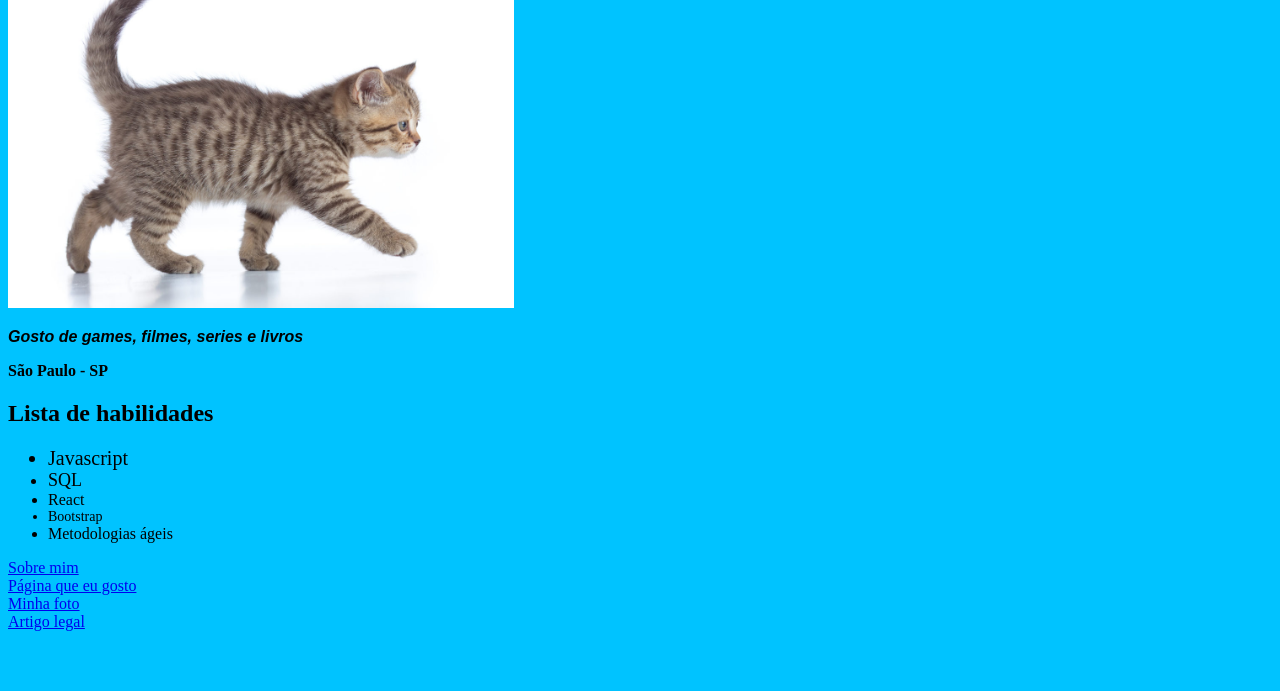
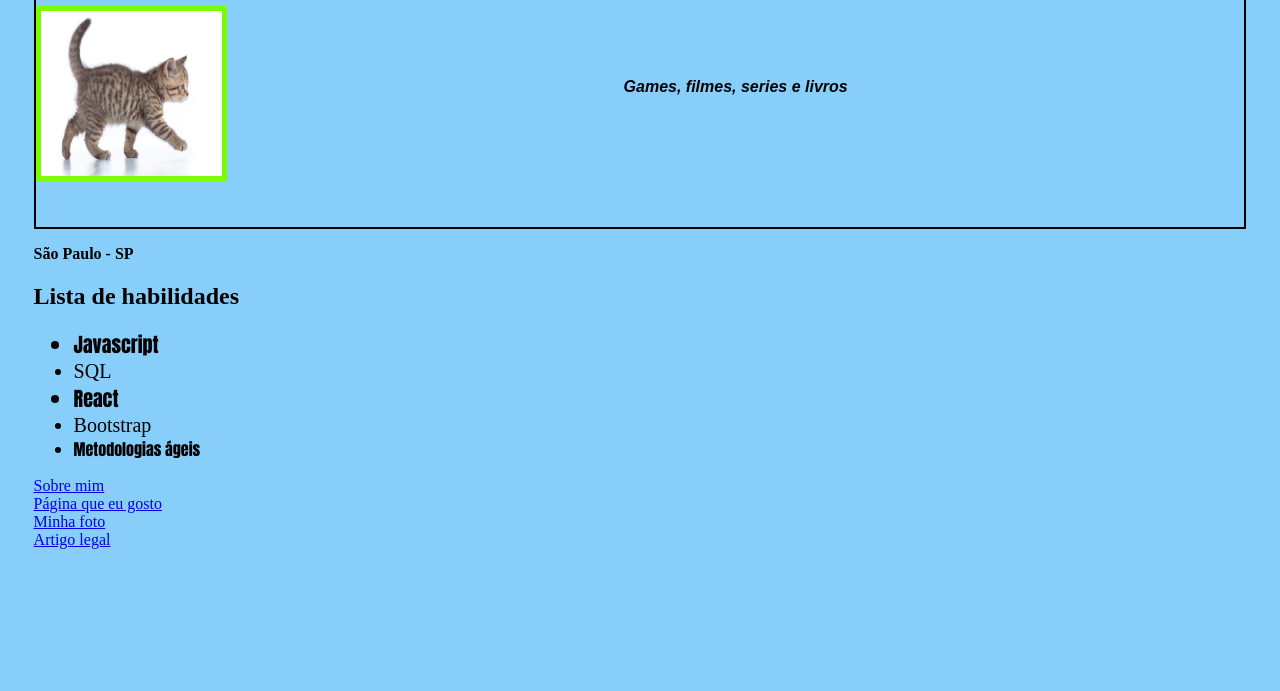
Before and after one commit to andhuangg/andhuangg.github.io, a plain HTML site: page index.html in a window 1280 px wide. Shown: the part 109-800 px from the top of the page. Drawn offline with Linux system fonts and the light colour scheme.

Commit message:
exercicio feito

```diff
--- a/index.html
+++ b/index.html
@@ -4,19 +4,22 @@
         <meta charset="UTF-8" />
         <meta http-equiv="X-UA-Compatible" content="IE=edge" />
         <meta name="viewport" content="width=device-width, initial-scale=1.0" />
-        <link rel="stylesheet" href="style.css">
+        <link rel="stylesheet" href="style.css" />
         <title>Portfólio Web</title>
 
-        <style>
-
-        </style>
+        <style></style>
     </head>
     <body>
-        <h1 class="meuNome">Anderson Huang</h1>
-        <img src="catcat.jpg" id="minhafoto" width="40%" height="40%" />
-        <p class="descricao" id="sobremim">
-            <strong><em>Gosto de games, filmes, series e livros</em></strong>
-        </p>
+        <main>
+            <h1 class="meuNome">Anderson Huang</h1>
+
+            <img-principal>
+                <img src="catcat.jpg" id="minhafoto" width="40%" height="40%" />
+                <p class="descricao" id="sobremim"> <br> <br> <br> <br>
+                    <strong><em>Games, filmes, series e livros</em></strong>
+                </p>
+            </img-principal>
+        </main>
         <p class="resido">
             <strong>São Paulo - SP</strong>
         </p>
--- a/style.css
+++ b/style.css
@@ -1,10 +1,12 @@
 body {
-    background-color: rgb(0, 195, 255);
+    background-color: lightskyblue;
+    padding: 2%;
 }
 
 .meuNome,
 .descricao {
     font-family: Arial, Helvetica, sans-serif;
+    text-align: center;
 }
 
 .javascript {
@@ -12,15 +14,31 @@ body {
 }
 
 .sql {
-    font-size: 18px;
+    font-size: 20px;
 }
 
 .react {
-    font-size: 16px;
+    font-size: 20px;
 }
 
 .bootstrap {
-    font-size: 14px;
+    font-size: 20px;
 }
 
-font-size: 12px;
+main{
+    border: 2px solid black;
+    height: 300px;
+}
+
+#minhafoto {
+    float: left;
+   width: 15%;
+   height: 55%;
+   padding: 5px;
+   background-color: lawngreen;
+
+}
+
+ul li:nth-child(odd){
+    font-family: Impact, Haettenschweiler, 'Arial Narrow Bold', sans-serif;
+}
```
